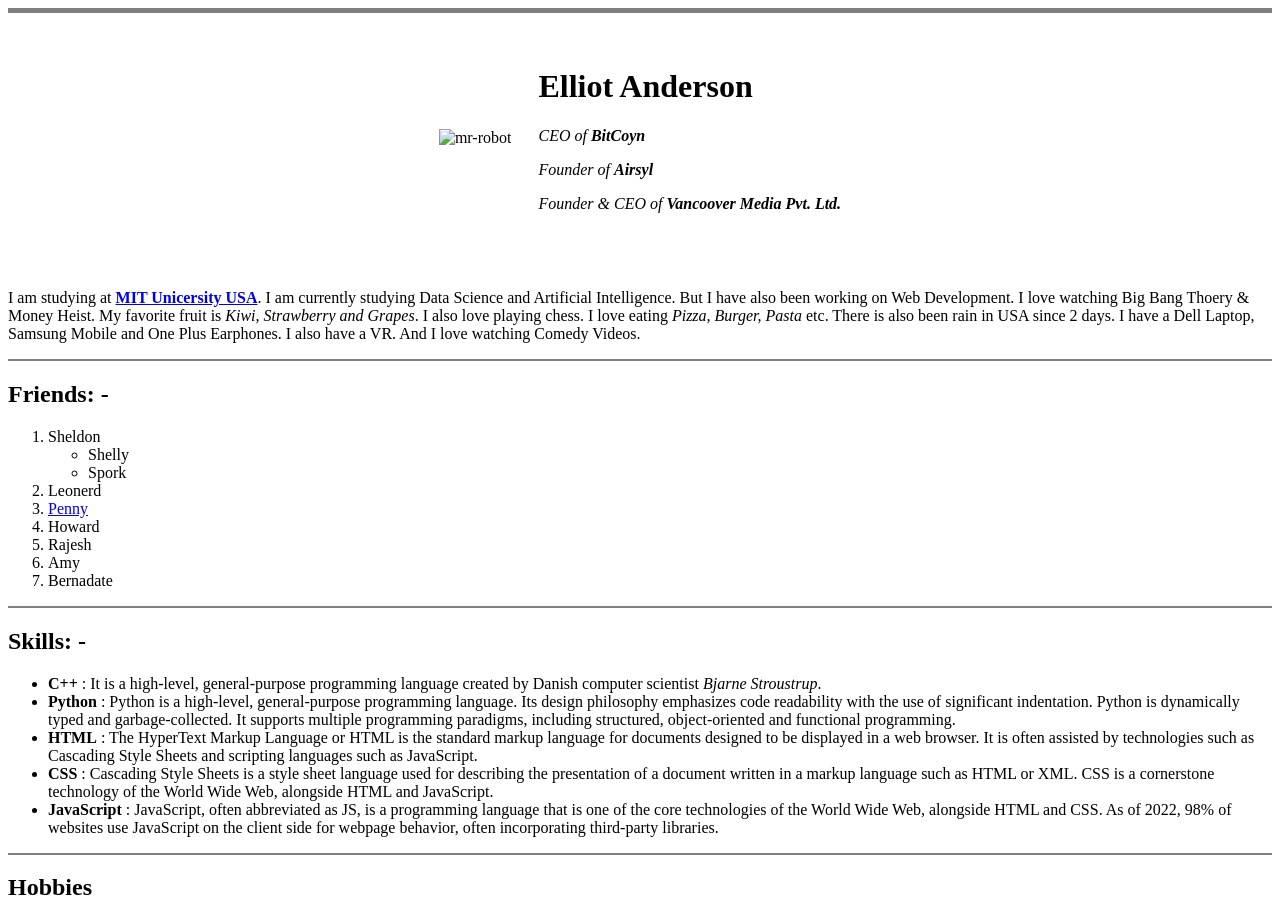
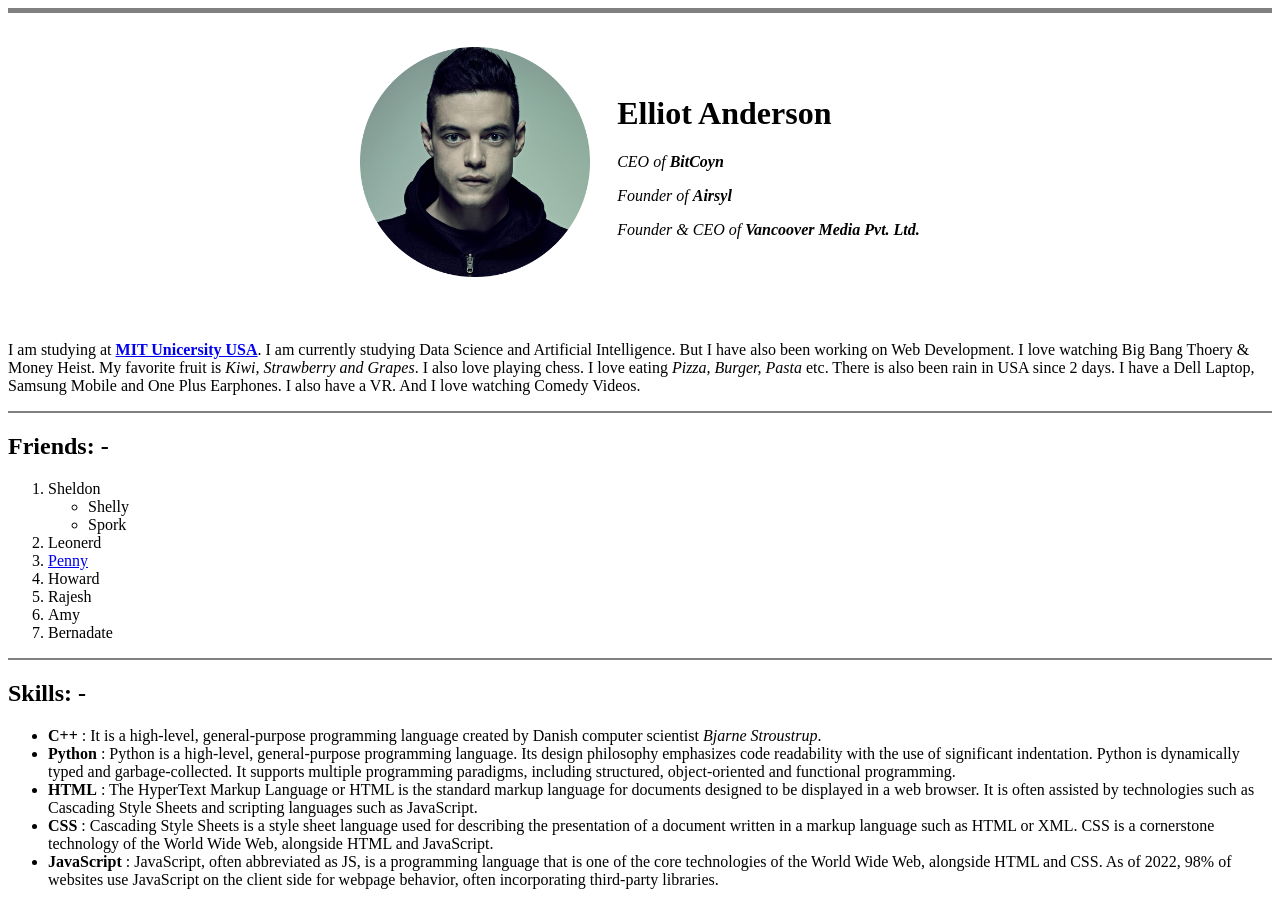
Before and after one commit to hetchag03/html, a plain HTML site: page index.html in a window 1280 px wide. Shown: the top 904 px of the page. Drawn offline with Linux system fonts and the light colour scheme; the site is published under a folder, as on GitHub Pages, so addresses that start at the root find nothing.

Commit message:
Updated Code - 2

```diff
--- a/index.html
+++ b/index.html
@@ -10,7 +10,7 @@
       <tr>
         <td>
           <img
-        src="/Images/mr-robot.png"
+        src="Images/mr-robot.png"
         alt="mr-robot"
         width="230px"
         height="230px"
```
